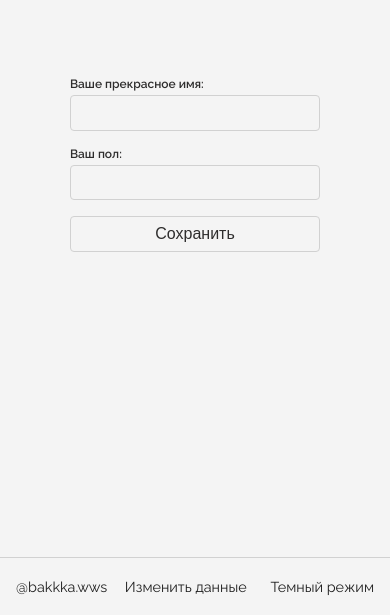
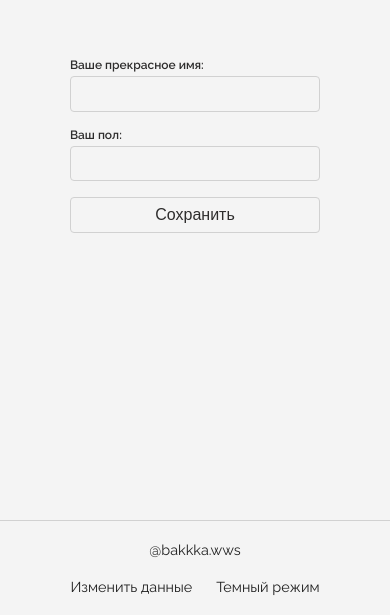
Before and after one commit to baken667/makemyhappy, a Nuxt app: page / in a window 390 px wide. Shown: the part 229-844 px from the top of the page. Built offline with nearby package versions, Linux system fonts and the light colour scheme.

Commit message:
mobile fix

```diff
--- a/assets/scss/app.scss
+++ b/assets/scss/app.scss
@@ -1,4 +1,10 @@
 @use "variables";
+
+@mixin min {
+    @media only screen and (max-width: 600px) {
+        @content;
+    }
+}
 
 * {
     padding: 0;
@@ -59,16 +65,27 @@
     &__content {
         display: flex;
         flex-direction: row;
+        flex-wrap: wrap;
         gap: 1.5rem;
+
+        @include min {
+            justify-content: center;
+        }
     }
 
     &__container {
         max-width: var(--xxl);
         margin: 0 auto;
-
         display: flex;
         flex-direction: row;
+        flex-wrap: wrap;
+        gap: 1.25rem;
         justify-content: space-between;
+
+        @include min {
+            flex-direction: column;
+            justify-content: center;
+        }
     }
 }
 
@@ -143,4 +160,9 @@
 
 .happy-text {
     margin-bottom: 2rem;
+    padding: 0 1.25rem;
+
+    h1 {
+        text-align: center;
+    }
 }
--- a/assets/scss/variables.scss
+++ b/assets/scss/variables.scss
@@ -5,6 +5,7 @@
 $errorColor: #fb3d3d;
 
 $xxl: 1360px;
+$md: 600px;
 
 :root {
     --xxl: #{$xxl};
```
